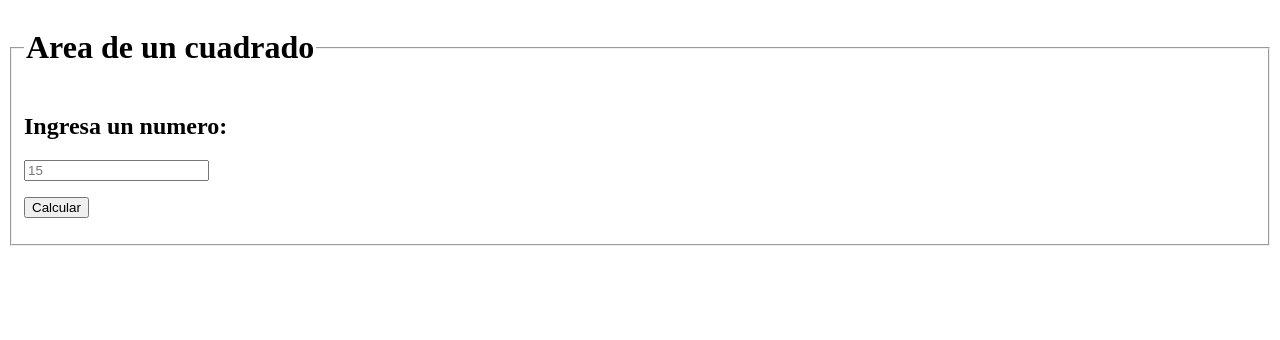
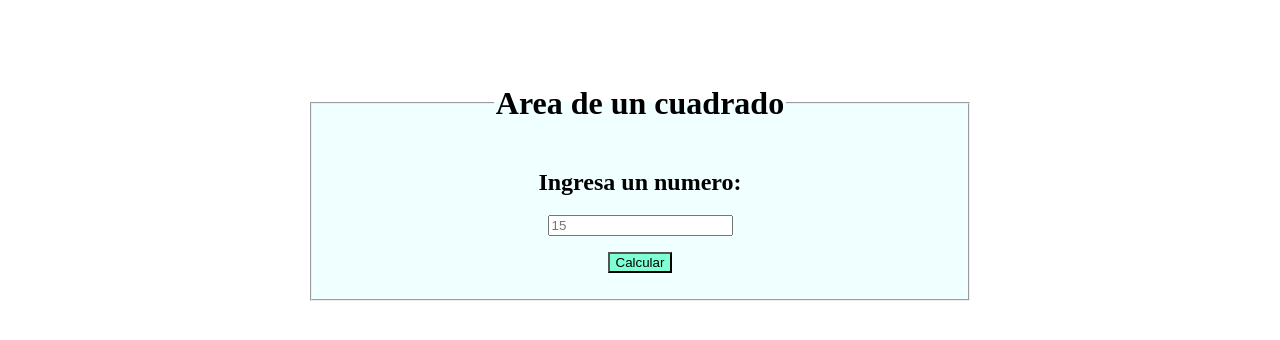
Before and after one commit to Albert-Peralta/2025-AWEB-U2-P6-DOM, a plain HTML site: page index.html in a window 1280 px wide. Drawn offline with Linux system fonts and the light colour scheme.

Commit message:
Update styles.css

```diff
--- a/styles.css
+++ b/styles.css
@@ -7,3 +7,19 @@
     color: red;
 
 }
+
+body{
+
+    text-align: center;
+}
+
+fieldset{
+    padding: 50% auto;
+    margin: 5% auto;
+    width: 50%;
+    background-color: azure;
+}
+
+button{
+    background-color: aquamarine;
+}
```
